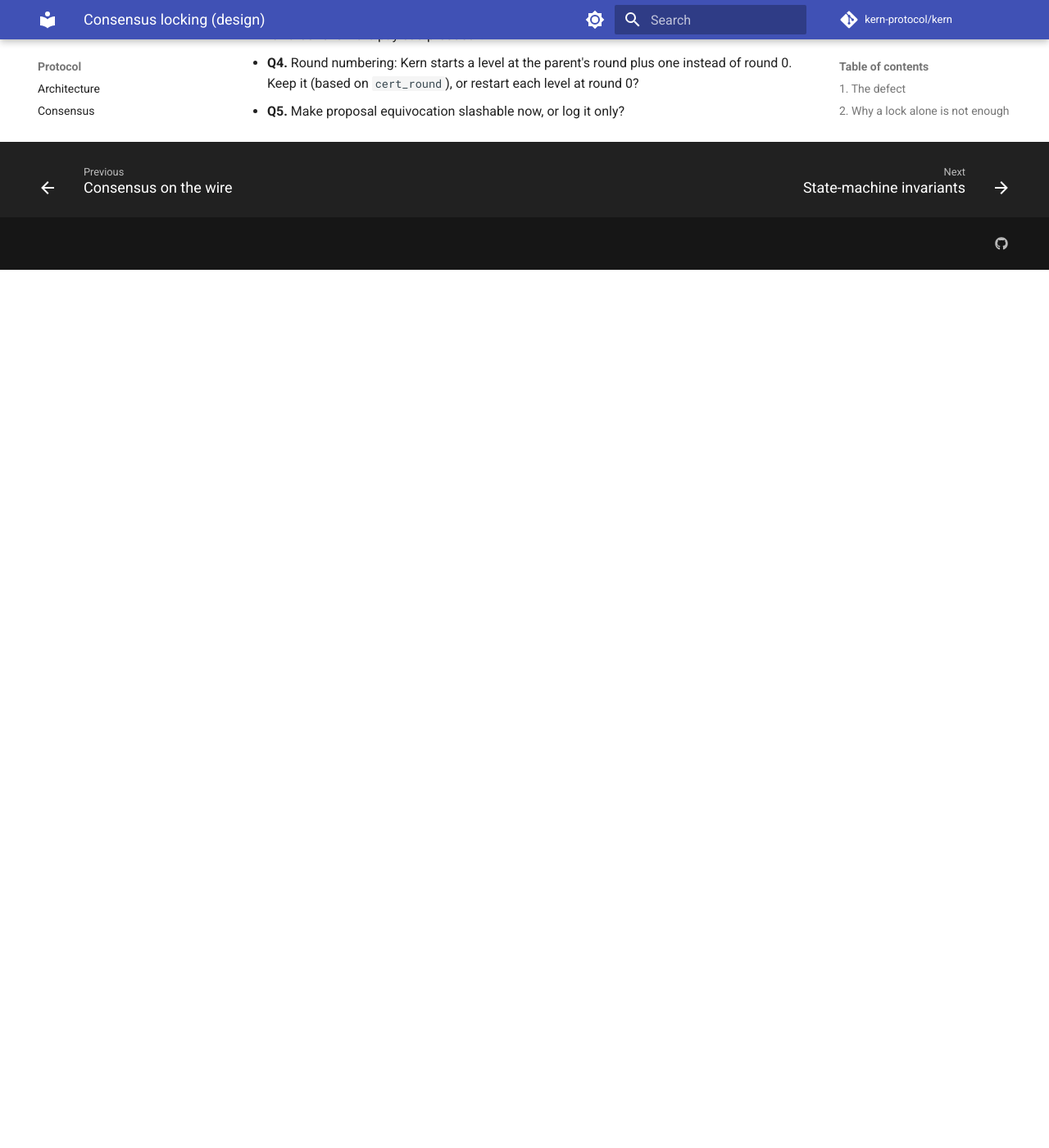
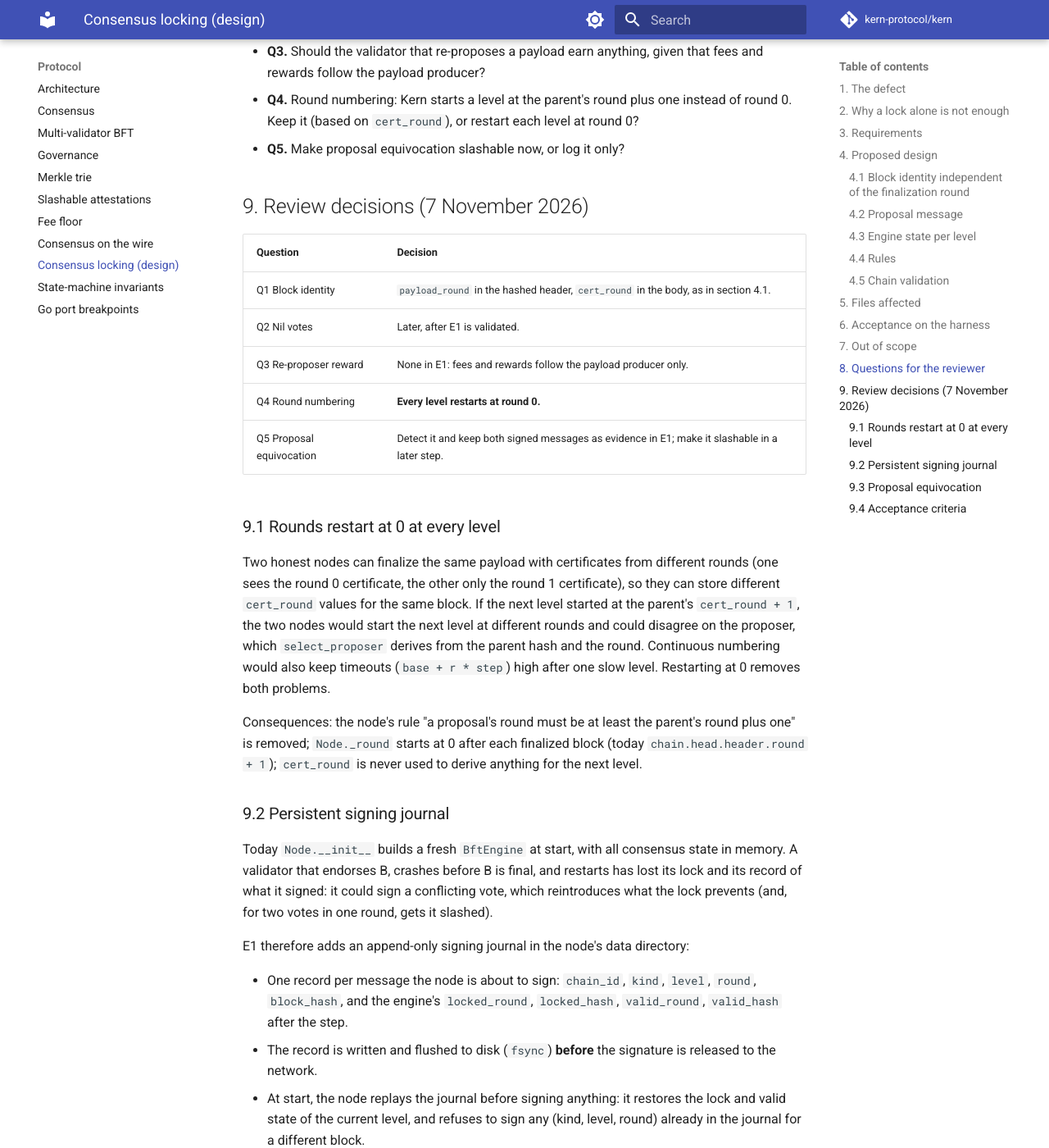
Before and after one commit to vaneeckhoutnicolas/kern, an MkDocs documentation site: the page built from docs/consensus-locking.md, in a window 1280 px wide and 1400 px high, scrolled down 5469 px. Shown: the whole window at 82% size. Built offline with MkDocs 1.6.1 and Material for MkDocs 9.7.7, drawn with Linux system fonts in a browser that asks for light colours; comment, search, counter and statistics services are not loaded; before the commit the page ends 5798 px from its top, so only the background shows below that; some of the changed text lies outside the part shown.

Commit message:
Phase E: record locking design review decisions, align README status with the open consensus safety issue (#76)

```diff
--- a/docs/consensus-locking.md
+++ b/docs/consensus-locking.md
@@ -1,6 +1,6 @@
 # Consensus locking: design for review (Phase E, E1)
 
-Status: **design, not implemented.** This document must be reviewed before any code is written. Section 8 lists the decisions the reviewer is asked to make.
+Status: **design reviewed on 7 November 2026, not implemented.** The reviewer's answers and additions are in section 9; where they change sections 4 to 7, section 9 prevails.
 
 ## 1. The defect
 
@@ -95,7 +95,7 @@
 
 - `verify_commits` checks endorsements over `(block_hash, level, cert_round)` instead of `header.round`.
 - `validate_and_apply` additionally checks `header.proposer == select_proposer(parent_hash, validator_set, header.payload_round)`. Today only the node checks the proposer of a proposal; a block arriving by gossip or sync is only checked for proposer membership. This is a separate gap found while preparing this design.
-- The node's rule "a proposal's round must be at least the parent's round plus one" applies to `payload_round` against the parent's `cert_round` (question Q4).
+- Every level restarts at round 0; the node's rule "a proposal's round must be at least the parent's round plus one" is removed (decided in section 9.1).
 
 ## 5. Files affected
 
@@ -106,6 +106,7 @@
 | `kern/consensus.py` | `propose_block` sets `payload_round`; growing timeout |
 | `kern/node.py` | `_propose` re-proposes the valid block; `_on_proposal_msg` checks the proposal message and its proof; `_try_finalize` writes `cert_round`; round driver passes the current round to the engine |
 | `kern/chain.py` | `validate_and_apply` proposer check and `cert_round` in quorum verification |
+| `kern/storage.py` (or a new module) | persistent signing journal, flushed before each signature is released (section 9.2) |
 | `docs/consensus-wire.md` | new message, new field, voting rules |
 | `docs/go-port-breakpoints.md` | new section with the exact rules |
 | `tests/bft_sim.py` | the simulated proposer follows rule 5; block hash from `payload_round` |
@@ -130,3 +131,54 @@
 - **Q3.** Should the validator that re-proposes a payload earn anything, given that fees and rewards follow the payload producer?
 - **Q4.** Round numbering: Kern starts a level at the parent's round plus one instead of round 0. Keep it (based on `cert_round`), or restart each level at round 0?
 - **Q5.** Make proposal equivocation slashable now, or log it only?
+
+## 9. Review decisions (7 November 2026)
+
+| Question | Decision |
+|---|---|
+| Q1 Block identity | `payload_round` in the hashed header, `cert_round` in the body, as in section 4.1. |
+| Q2 Nil votes | Later, after E1 is validated. |
+| Q3 Re-proposer reward | None in E1: fees and rewards follow the payload producer only. |
+| Q4 Round numbering | **Every level restarts at round 0.** |
+| Q5 Proposal equivocation | Detect it and keep both signed messages as evidence in E1; make it slashable in a later step. |
+
+### 9.1 Rounds restart at 0 at every level
+
+Two honest nodes can finalize the same payload with certificates from different rounds (one sees the round 0 certificate, the other only the round 1 certificate), so they can store different `cert_round` values for the same block. If the next level started at the parent's `cert_round + 1`, the two nodes would start the next level at different rounds and could disagree on the proposer, which `select_proposer` derives from the parent hash and the round. Continuous numbering would also keep timeouts (`base + r * step`) high after one slow level. Restarting at 0 removes both problems.
+
+Consequences: the node's rule "a proposal's round must be at least the parent's round plus one" is removed; `Node._round` starts at 0 after each finalized block (today `chain.head.header.round + 1`); `cert_round` is never used to derive anything for the next level.
+
+### 9.2 Persistent signing journal
+
+Today `Node.__init__` builds a fresh `BftEngine` at start, with all consensus state in memory. A validator that endorses B, crashes before B is final, and restarts has lost its lock and its record of what it signed: it could sign a conflicting vote, which reintroduces what the lock prevents (and, for two votes in one round, gets it slashed).
+
+E1 therefore adds an append-only signing journal in the node's data directory:
+
+- One record per message the node is about to sign: `chain_id`, `kind`, `level`, `round`, `block_hash`, and the engine's `locked_round`, `locked_hash`, `valid_round`, `valid_hash` after the step.
+- The record is written and flushed to disk (`fsync`) **before** the signature is released to the network.
+- At start, the node replays the journal before signing anything: it restores the lock and valid state of the current level, and refuses to sign any (kind, level, round) already in the journal for a different block.
+- Records below the finalized height can be compacted away.
+- A validator whose journal is missing or unreadable does not sign until it has seen the level it was working on finalized by others (the operator documentation says so).
+
+### 9.3 Proposal equivocation
+
+Two PROPOSAL messages signed by the same proposer for the same (level, round) and different blocks are detected by the engine and kept, both messages, as verifiable evidence, in the same way as vote equivocation evidence. Slashing them is a later step. Safety never depends on this: the two-thirds threshold and the lock rules are enough.
+
+### 9.4 Acceptance criteria
+
+The five tests now marked `xfail(strict=True)` become normal regression tests. In addition:
+
+| Test | Expected result |
+|---|---|
+| Endorsement delay at a round change | No fork |
+| Messages reordered | No fork |
+| Messages lost before stabilization | Every node finalizes after stabilization |
+| One quarter of the stake Byzantine (equivocating, withholding) | Safety holds |
+| Unequal stakes | Safety holds |
+| Re-proposal with a valid round | The level finalizes |
+| Proposal equivocation | Evidence detected and kept |
+| Crash after endorsing, then restart | No conflicting vote after restart |
+| Several consecutive levels | No fork, no divergence of rounds or proposers |
+| New node syncing from scratch | Verifies finality of every block independently |
+
+`tests/bft_sim.py` drives real `BftEngine` instances but models the node and the network itself. The simulated results must be confirmed by a multi-process integration test that runs complete `Node` processes over the real network layer.
```
Also changed, not shown: README.md (+5 -4 lines), docs/phase-e-changes.md (+1 -1 lines).
